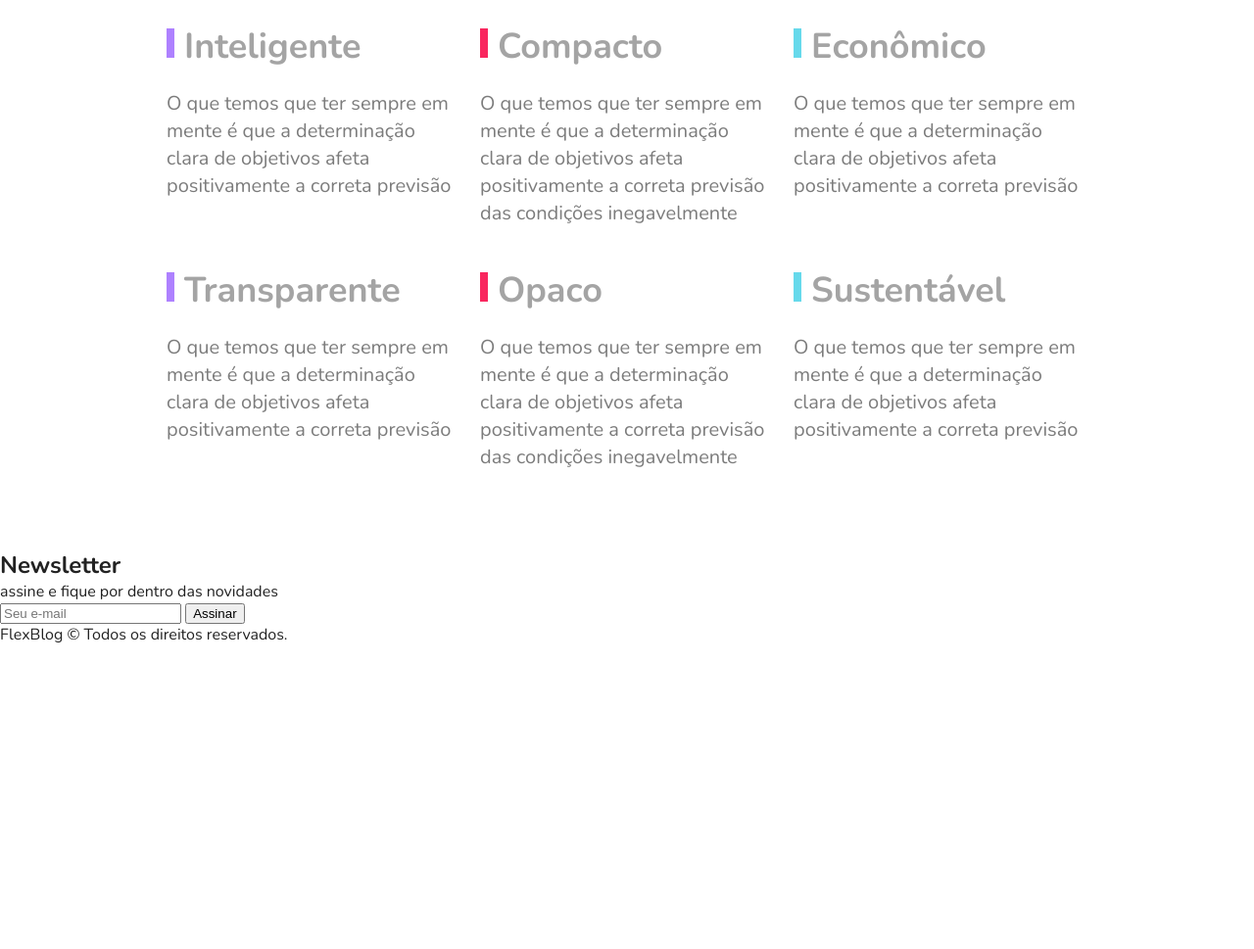
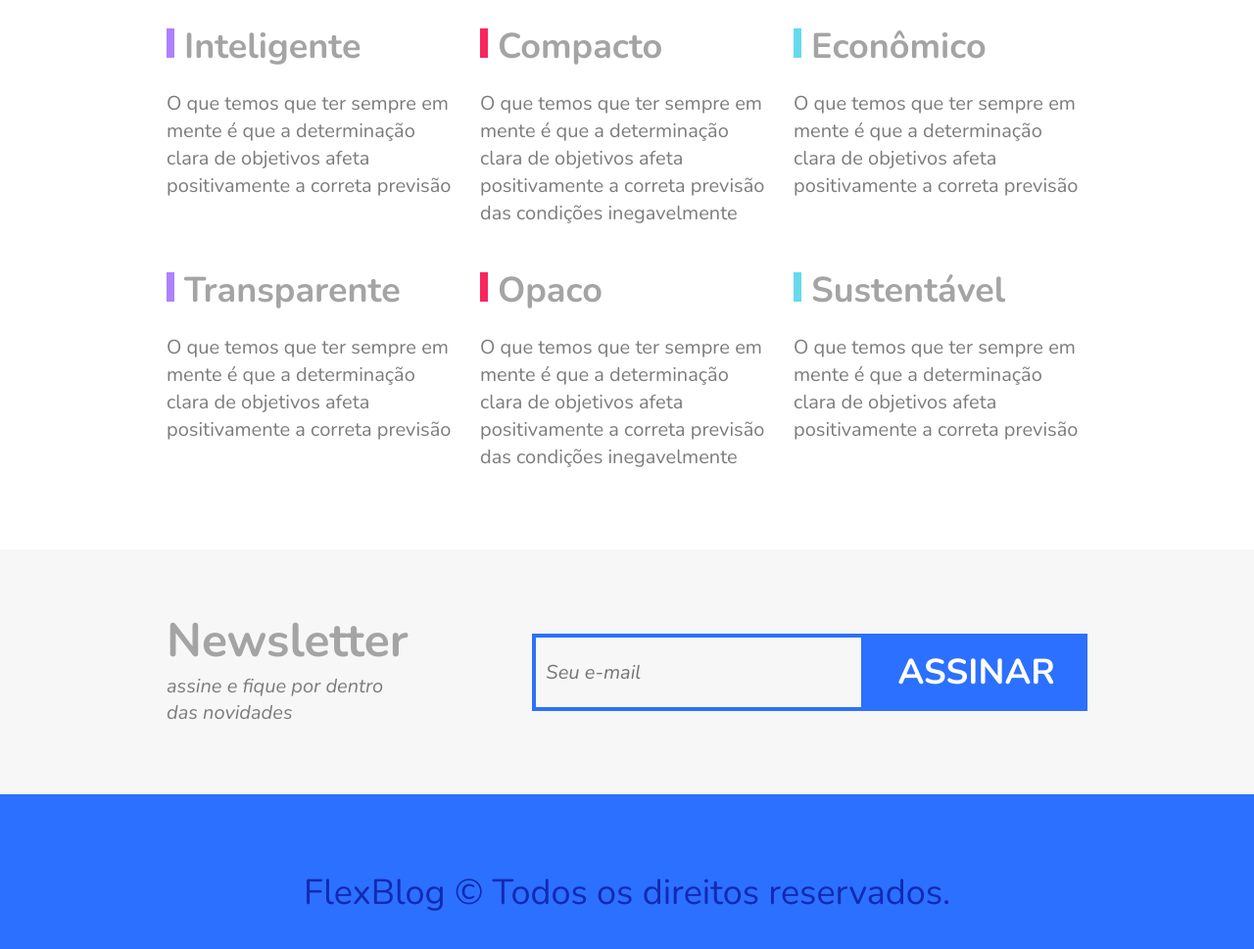
Before and after one commit to natyvit/projeto_flexblog, a plain HTML site: page index.html in a window 1280 px wide. Shown: the part 2602-3571 px from the top of the page at 98% size. Before the commit the page ends 3261 px from the top, so only its background shows below. Drawn offline with nearby package versions, Linux system fonts and the light colour scheme.

Commit message:
seções newsletter e footer

```diff
--- a/css/introducao.css
+++ b/css/geral.css
@@ -37,3 +37,17 @@
   flex: 1 1 160px;
   margin: 0 0.625rem;
 }
+
+.footer {
+  display: flex;
+  background-color: #2c70ff;
+  height: 200px;
+  align-items: center;
+}
+
+.footer p {
+  flex: 1;
+  text-align: center;
+  font-size: 2.25rem;
+  color: #122ab2;
+}
--- /dev/null
+++ b/css/newsletter.css
@@ -0,0 +1,66 @@
+.newsletter {
+  background-color: #f7f7f7;
+  padding: 60px calc((100% - 960px) / 2);
+  display: flex;
+  flex-wrap: wrap;
+}
+
+.newsletter-info {
+  flex: 1 1 200px;
+  margin: 0 0.625rem;
+}
+
+.newsletter-info h1 {
+  font-size: 3rem;
+  color: #a4a4a4;
+}
+
+.newsletter-info p {
+  font-size: 1.25rem;
+  font-style: italic;
+  max-width: 230px;
+  color: #7c7c7c;
+  margin-bottom: 0.625rem;
+}
+
+.newsletter-form {
+  flex: 2 1 260px;
+  margin: 0 0.625rem;
+  align-self: center;
+  display: flex;
+  flex-wrap: wrap;
+}
+
+.newsletter-form input {
+  flex: 3 1 260px;
+  font-size: 1.25rem;
+  color: #7c7c7c;
+  font-style: italic;
+  font-family: "Nunito", Arial, Helvetica, sans-serif;
+  border: 4px solid #2c70ff;
+  background: transparent;
+  padding: 0.9375rem 0.625rem;
+  margin: 0;
+  border-radius: 0;
+}
+
+.newsletter-form button {
+  flex: 1 1 200px;
+  font-family: "Nunito", Arial, Helvetica, sans-serif;
+  font-size: 2.25rem;
+  font-weight: bold;
+  text-transform: uppercase;
+  background: #2c70ff;
+  color: #fff;
+  margin: 0;
+  cursor: pointer;
+  border: 0;
+  padding: 0.9375rem 0.625rem;
+  border-radius: 0;
+}
+
+@media (max-width: 600px) {
+  .newsletter-form button {
+    font-size: 1.5rem;
+  }
+}
--- a/css/style.css
+++ b/css/style.css
@@ -1,7 +1,8 @@
 @import "reset.css";
 @import "super-info.css";
 @import "menu.css";
-@import "introducao.css";
+@import "geral.css";
 @import "produtos.css";
 @import "preco.css";
 @import "qualidade.css";
+@import "newsletter.css";
```
